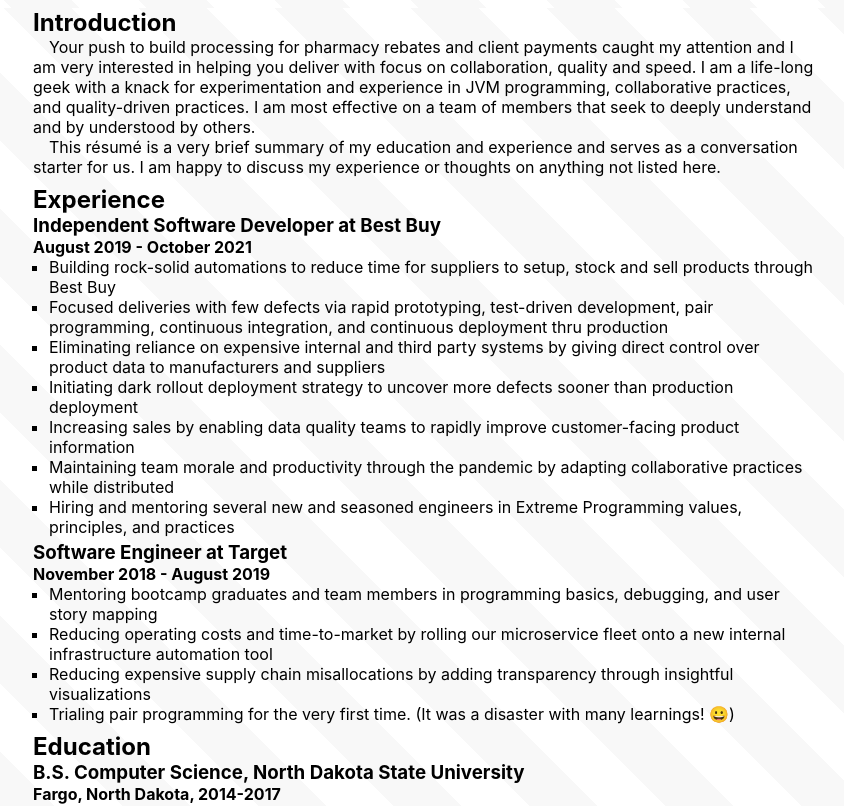
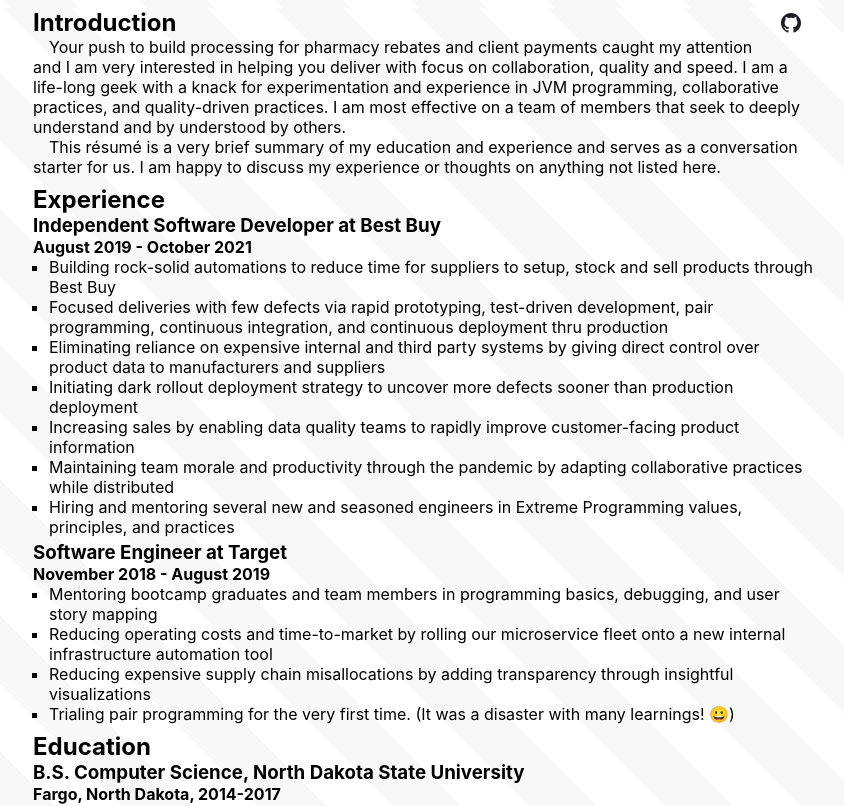
Before and after one commit to arctair/resume, a React (Create React App) app in the folder webapp/: page /prime in a window 1280 px wide. Shown: the top 806 px of the page, without its empty margins (215-1059 px from the left). Built offline with nearby package versions, Linux system fonts and the light colour scheme.

Commit message:
add github link

```diff
--- a/webapp/src/resumes/Prime.tsx
+++ b/webapp/src/resumes/Prime.tsx
@@ -16,7 +16,23 @@ export default function App() {
         boxSizing: 'border-box',
       }}
     >
-      <h2>Introduction</h2>
+      <h2>
+        Introduction
+        <a
+          href="https://github.com/arctair"
+          style={{
+            float: 'right',
+            textAlign: 'justify',
+            marginTop: '0.125rem',
+            marginRight: '1rem',
+          }}
+        >
+          <img
+            style={{ width: '1.25rem', display: 'inline-block' }}
+            src="Octicons-mark-github.svg"
+          />
+        </a>
+      </h2>
       <p>
         Your push to build processing for pharmacy rebates and client
         payments caught my attention and I am very interested in helping
```
Also changed, not shown: webapp/public/Octicons-mark-github.svg (added).
